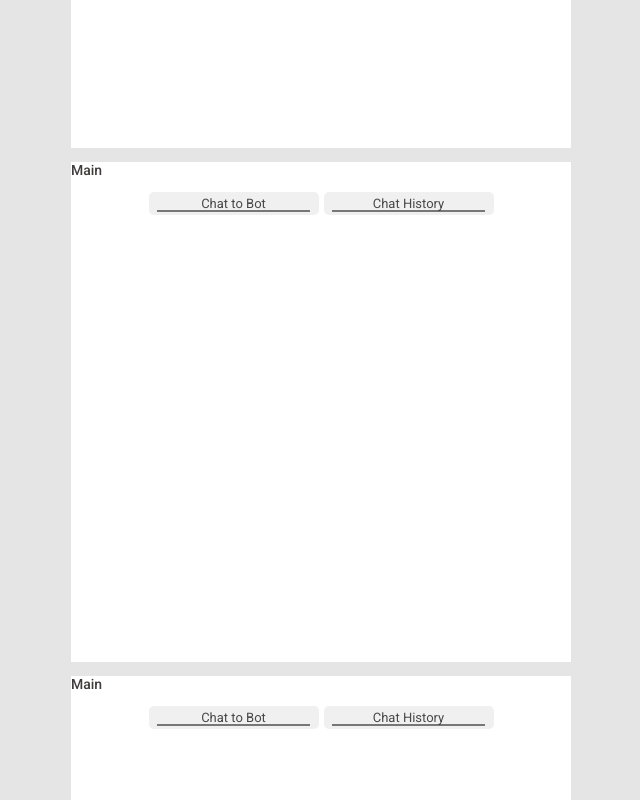
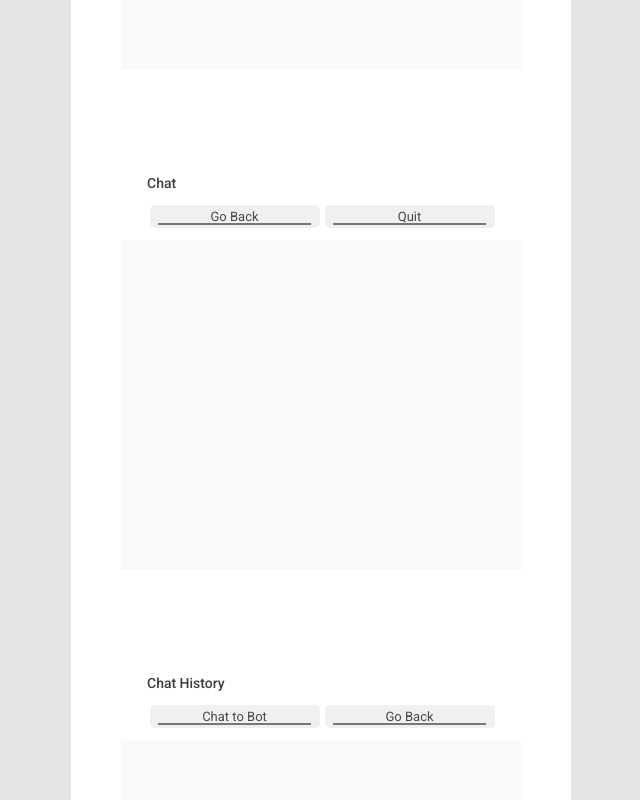
Before and after one commit to GitcrackerUK/Messenger, a React (Create React App) app: page / in a window 1280 px wide. Shown: the part 880-1680 px from the top of the page, without its empty margins (319-959 px from the left). Built offline with nearby package versions, Linux system fonts and the light colour scheme.

Commit message:
imported background component

```diff
--- a/src/components/layout/Main.jsx
+++ b/src/components/layout/Main.jsx
@@ -2,6 +2,7 @@ import React from 'react';
 import styled from 'styled-components';
 import Header from 'components/common/Header';
 import NavButton from 'components/common/Nav-item';
+import Background from 'components/common/Background';
 
 const MainWrapper = styled.div`
 position:relative;
@@ -10,26 +11,32 @@ font-family:roboto;
 height:500px;
 width:500px;
 `;
+const MidWrapper = styled.div`
+position:absolute;
+top:41px;
+left:76px;
+width:350px;
+margin:auto;
+`
+
 const MenuWrapper = styled.div`
 display:flex;
-width:350px;
 margin:7px auto;
 `
-const MidWrapper = styled.div`
 
-`
-
-function MainLayout() {
+function MainLayout({ children,header,left,right }) {
     return (
         <MainWrapper>
             <MidWrapper>
-                <Header>Main</Header>
+                <Header>{header}</Header>
                 <MenuWrapper>
-                    <NavButton>Chat to Bot</NavButton>
-                    <NavButton>Chat History</NavButton>
+                    <NavButton>{left}</NavButton>
+                    <NavButton>{right}</NavButton>
                 </MenuWrapper>
             </MidWrapper>
-
+            <Background>
+            {children}
+            </Background>
 
         </MainWrapper>
     )
```
